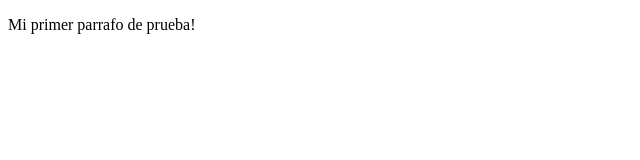
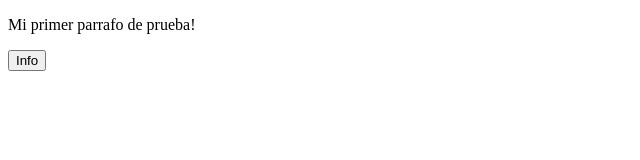
Before and after one commit to ricardoyegros/Git-Desafio, a plain HTML site: page index.html in a window 1280 px wide. Shown: the whole page, without its empty margins (0-640 px from the left). Drawn offline with Linux system fonts and the light colour scheme.

Commit message:
Se agrega nuevo boton

```diff
--- a/index.html
+++ b/index.html
@@ -7,5 +7,8 @@
 </head>
 <body>
     <p>Mi primer parrafo de prueba!</p>
+    <button type="button" class="btn btn-outline-info">
+        Info
+    </button>
 </body>
 </html>
```
